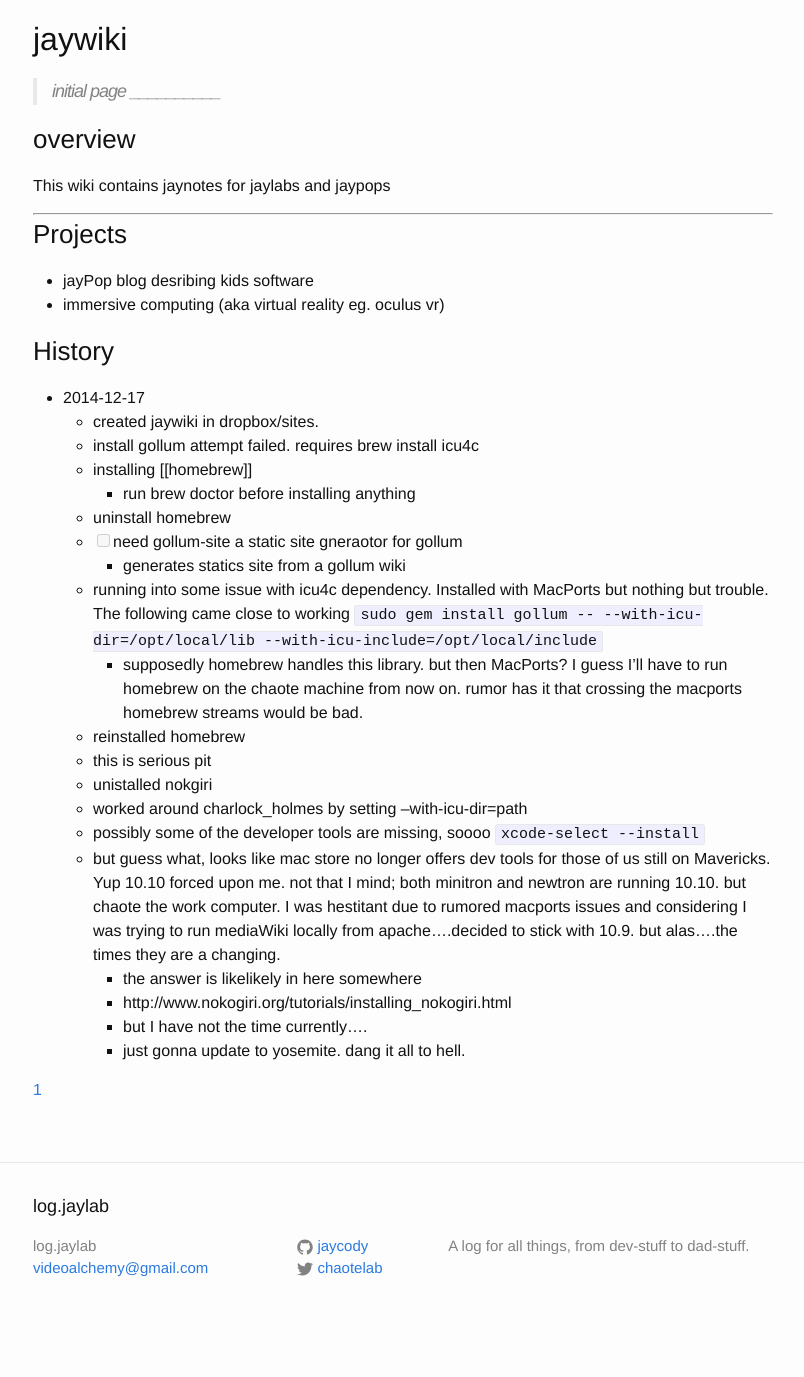
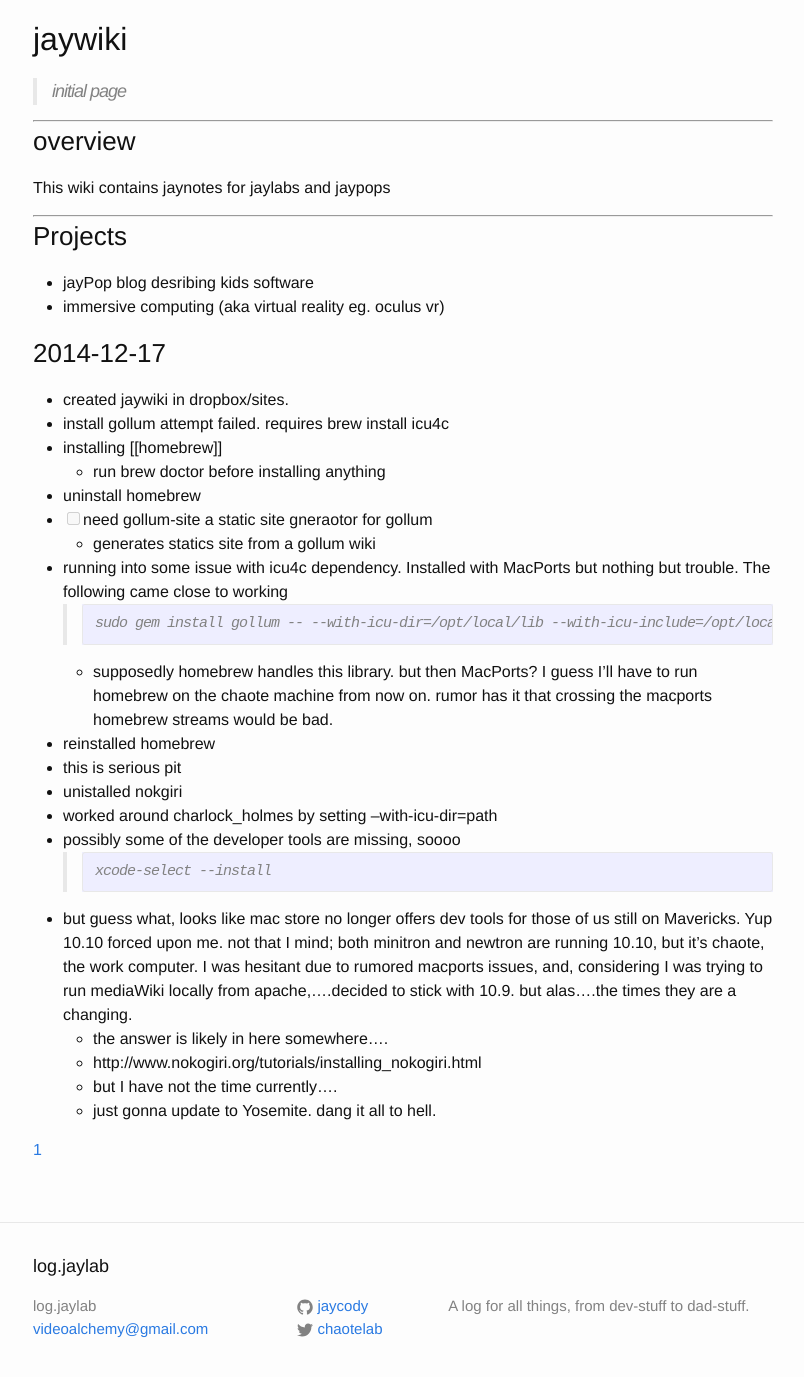
Before and after one commit to jaycody/log.jaylab, a Jekyll site: the page built from _posts/2014-12-17-jay-gollum-wiki-fail.markdown, in a window 1280 px wide and 1400 px high, scrolled down 917 px. Shown: the top 1377 px of the window, without its empty margins (237-1041 px from the left). Built offline with Jekyll 4.4.1, drawn with Linux system fonts in a browser that asks for light colours; before the commit the page ends 2257 px from its top, so only the background shows below that.

Commit message:
updated .md for failed gollum post

````diff
--- a/_posts/2014-12-17-jay-gollum-wiki-fail.markdown
+++ b/_posts/2014-12-17-jay-gollum-wiki-fail.markdown
@@ -18,38 +18,40 @@
 
 ## jaywiki
 > initial page
+
 ______________________________
 
 ### overview
 This wiki contains jaynotes for jaylabs and jaypops
 
 _______
+
 ### Projects
 - jayPop blog desribing kids software
 - immersive computing (aka virtual reality eg. oculus vr)
 
-### History
-- 2014-12-17
-    - created jaywiki in dropbox/sites.
-    - install gollum attempt failed.  requires brew install icu4c
-    - installing [[homebrew]]
-        - run brew doctor before installing anything
-    - uninstall homebrew
-    - [ ] need gollum-site a static site gneraotor for gollum
-        - generates statics site from a gollum wiki
-    - running into some issue with icu4c dependency.  Installed with MacPorts but nothing but trouble.  The following came close to working
-    ```sudo gem install gollum -- --with-icu-dir=/opt/local/lib --with-icu-include=/opt/local/include```
-        - supposedly homebrew handles this library.  but then MacPorts?  I guess I'll have to run homebrew on the chaote machine from now on.  rumor has it that crossing the macports homebrew streams would be bad.
-    - reinstalled homebrew
-    - this is serious pit
-    - unistalled nokgiri
-    - worked around charlock_holmes by setting --with-icu-dir=path
-    - possibly some of the developer tools are missing, soooo
-    ```xcode-select --install```
-    - but guess what, looks like mac store no longer offers dev tools for those of us still on Mavericks.  Yup 10.10 forced upon me.  not that I mind; both minitron and newtron are running 10.10.  but chaote the work computer.  I was hestitant due to rumored macports issues and considering I was trying to run mediaWiki locally from apache....decided to stick with 10.9.  but alas....the times they are a changing.
-        + the answer is likelikely in here somewhere
-        + http://www.nokogiri.org/tutorials/installing_nokogiri.html
-        + but I have not the time currently....
-        + just gonna update to yosemite. dang it all to hell.
+
+### 2014-12-17
+- created jaywiki in dropbox/sites.
+- install gollum attempt failed.  requires brew install icu4c
+- installing [[homebrew]]
+    - run brew doctor before installing anything
+- uninstall homebrew
+- [ ] need gollum-site a static site gneraotor for gollum
+    - generates statics site from a gollum wiki
+- running into some issue with icu4c dependency.  Installed with MacPorts but nothing but trouble.  The following came close to working
+>     sudo gem install gollum -- --with-icu-dir=/opt/local/lib --with-icu-include=/opt/local/include
+    - supposedly homebrew handles this library.  but then MacPorts?  I guess I'll have to run homebrew on the chaote machine from now on.  rumor has it that crossing the macports homebrew streams would be bad.
+- reinstalled homebrew
+- this is serious pit
+- unistalled nokgiri
+- worked around charlock_holmes by setting --with-icu-dir=path
+- possibly some of the developer tools are missing, soooo
+>     xcode-select --install
+- but guess what, looks like mac store no longer offers dev tools for those of us still on Mavericks.  Yup 10.10 forced upon me.  not that I mind; both minitron and newtron are running 10.10, but it's chaote, the work computer.  I was hesitant due to rumored macports issues, and, considering I was trying to run mediaWiki locally from apache,....decided to stick with 10.9.  but alas....the times they are a changing.
+    + the answer is likely in here somewhere....
+    + http://www.nokogiri.org/tutorials/installing_nokogiri.html
+    + but I have not the time currently....
+    + just gonna update to Yosemite. dang it all to hell.
 
 [1](https://github.com/gollum/gollum)
````
